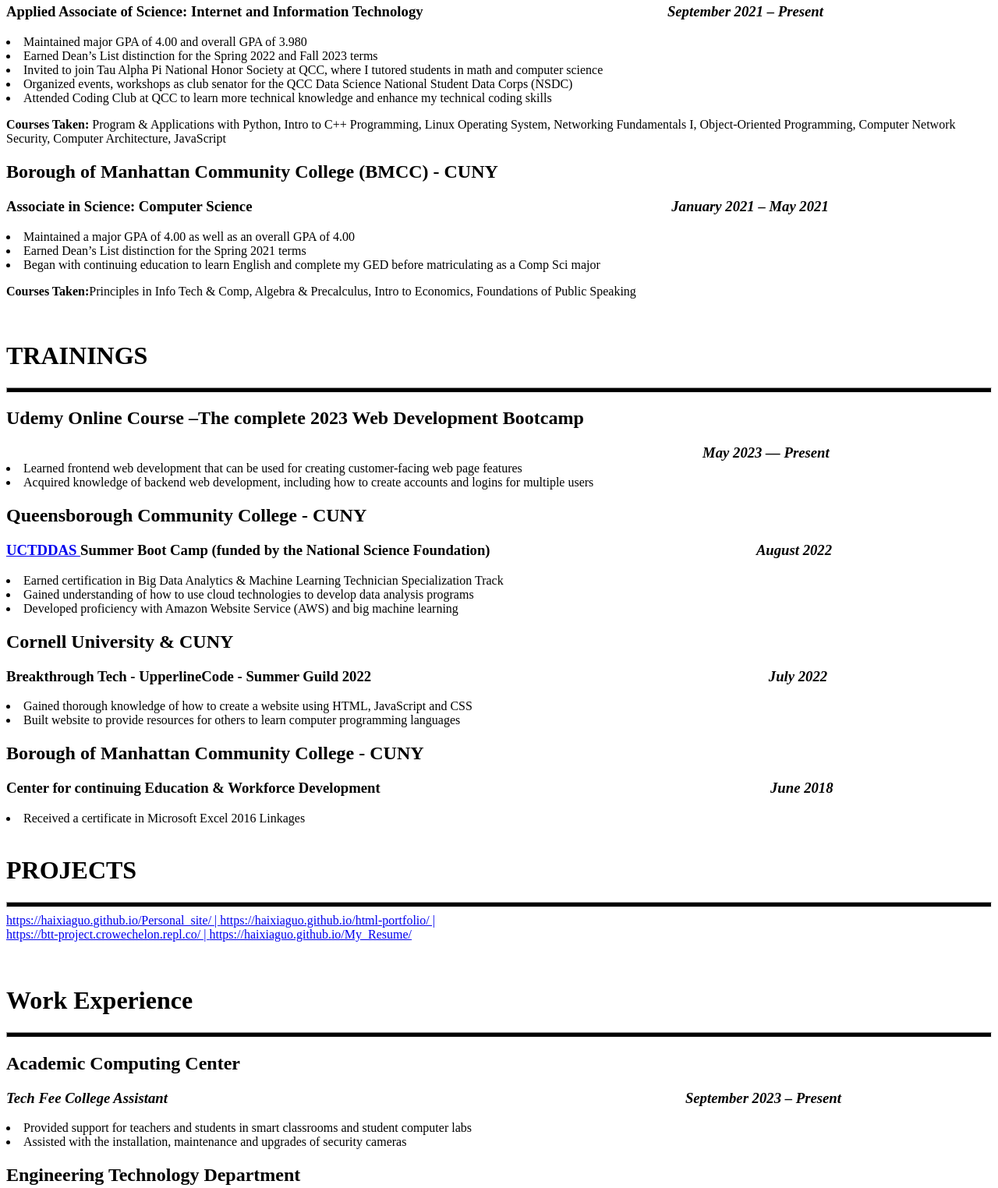
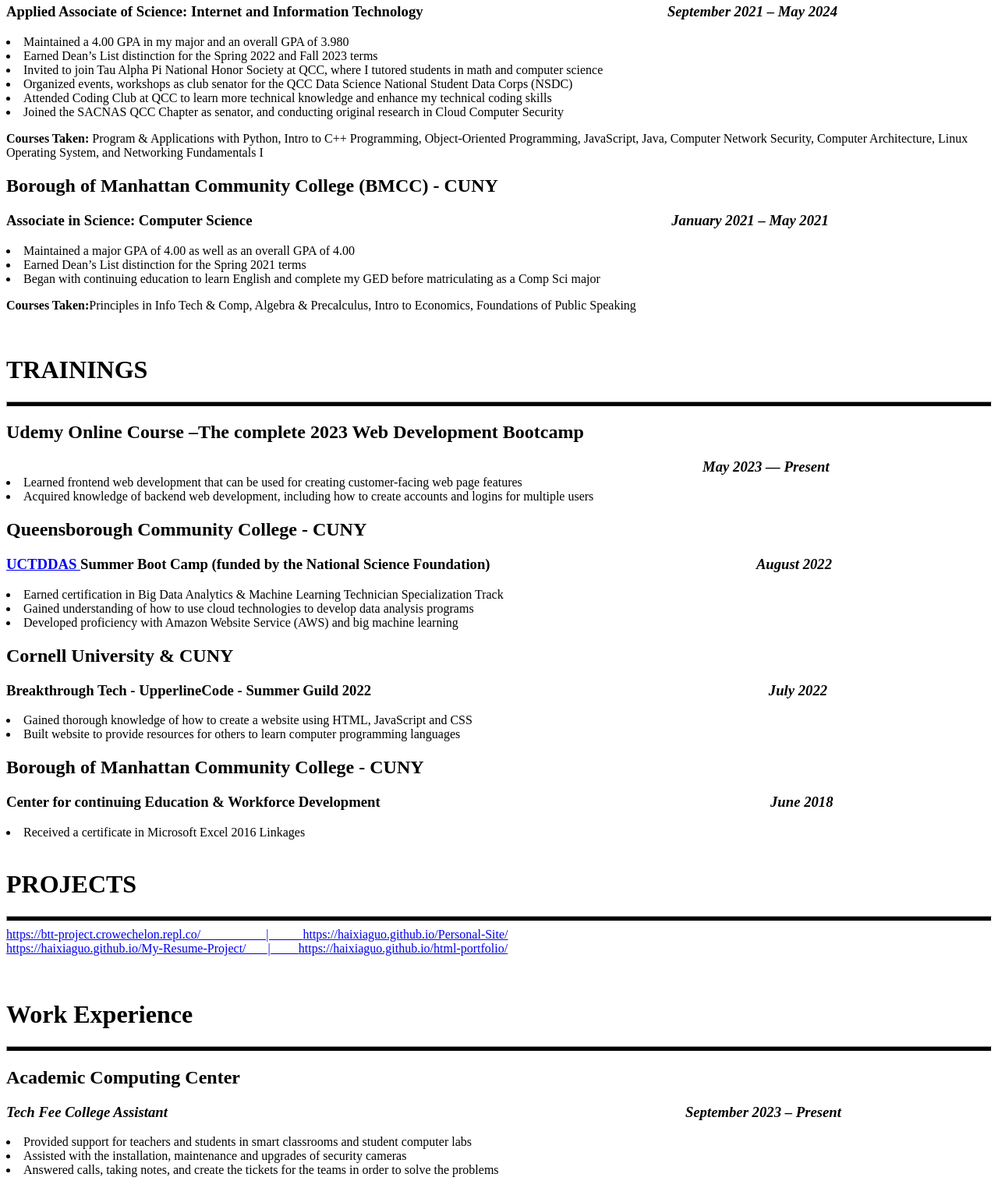
Before and after one commit to haixiaguo/My_NewResume, a plain HTML site: page index.html in a window 1280 px wide. Shown: the part 717-2241 px from the top of the page at 78% size. Drawn offline with Linux system fonts and the light colour scheme.

Commit message:
Add files via upload

```diff
--- a/index.html
+++ b/index.html
@@ -34,17 +34,18 @@
      <h3>Applied Associate of Science:  Internet and Information Technology &nbsp; &nbsp;
         &nbsp; &nbsp; &nbsp; &nbsp;&nbsp; &nbsp; &nbsp;&nbsp; &nbsp; &nbsp;&nbsp;&nbsp; &nbsp; &nbsp; &nbsp; &nbsp;
         &nbsp;&nbsp; &nbsp; &nbsp;&nbsp; &nbsp; &nbsp;&nbsp;&nbsp; &nbsp; &nbsp; &nbsp; &nbsp; &nbsp;&nbsp; &nbsp; &nbsp;&nbsp; &nbsp;
-        &nbsp;&nbsp;<i>September 2021 – Present </i></h3
-     <ul  >
-        <li>Maintained major GPA of 4.00 and overall GPA of 3.980</li>
+        &nbsp;&nbsp;<i>September 2021 – May 2024 </i></h3
+     <ul>
+        <li>Maintained a 4.00 GPA in my major and an overall GPA of 3.980</li>
         <li>Earned Dean’s List distinction for the Spring 2022 and Fall 2023 terms</li>
         <li>Invited to join Tau Alpha Pi National Honor Society at QCC, where I tutored students in math and computer science</li>
         <li>Organized events, workshops as club senator for the QCC Data Science National Student Data Corps (NSDC)</li>
         <li>Attended Coding Club at QCC to learn more technical knowledge and enhance my technical coding skills</li>
+        <li>Joined the SACNAS QCC Chapter as senator, and conducting original research in Cloud Computer Security </li>
      </ul>
-     <p><b>Courses Taken:</b>  Program & Applications with Python, Intro to C++ Programming,
-        Linux Operating System, Networking Fundamentals I, Object-Oriented Programming,
-        Computer Network Security, Computer Architecture, JavaScript</p>
+     <p><b>Courses Taken:</b> Program & Applications with Python, Intro to C++ Programming, Object-Oriented Programming, JavaScript, Java,
+        Computer Network Security, Computer Architecture, Linux Operating System, and Networking Fundamentals I
+     </p>
 
     <h2 >Borough of Manhattan Community College (BMCC) - CUNY</h2>
     <h3>Associate in Science: Computer Science &nbsp; &nbsp;
@@ -117,10 +118,11 @@
    <br />
    <h1>PROJECTS</h1>
    <hr style="height: 5px; background-color: black  " />
-   <a href = "https://haixiaguo.github.io/Personal_site/"> https://haixiaguo.github.io/Personal_site/ | </a>
-   <a href = "https://haixiaguo.github.io/html-portfolio/ "> https://haixiaguo.github.io/html-portfolio/ | <br /></a>
-   <a href = " https://btt-project.crowechelon.repl.co/">  https://btt-project.crowechelon.repl.co/ | </a>
-   <a href = "https://haixiaguo.github.io/My_Resume/"> https://haixiaguo.github.io/My_Resume/  </a>
+   <a href = "https://btt-project.crowechelon.repl.co/ ">         https://btt-project.crowechelon.repl.co/    &nbsp; &nbsp; &nbsp;&nbsp; &nbsp; &nbsp; &nbsp; &nbsp;&nbsp; &nbsp; &nbsp;  |&nbsp; &nbsp; &nbsp;&nbsp; &nbsp; &nbsp; </a>
+   <a href = "https://haixiaguo.github.io/Personal-Site/  ">      https://haixiaguo.github.io/Personal-Site/  <br /></a>
+   <a href = "  https://haixiaguo.github.io/My-Resume-Project/ "> https://haixiaguo.github.io/My-Resume-Project/ &nbsp; &nbsp; &nbsp;     |&nbsp; &nbsp; &nbsp;&nbsp; &nbsp;  </a>
+   <a href = "https://haixiaguo.github.io/html-portfolio/ ">      https://haixiaguo.github.io/html-portfolio/
+</a>
 
 
     <!--done   -->
@@ -139,6 +141,7 @@
        <ul>
         <li> Provided support for teachers and students in smart classrooms and student computer labs</li>
         <li> Assisted with the installation, maintenance and upgrades of security cameras</li>
+        <li>Answered calls, taking notes, and create the tickets for the teams in order to solve the problems </li>
        </ul>
 
 
@@ -182,9 +185,9 @@
             &nbsp; &nbsp;  &nbsp; &nbsp; &nbsp;&nbsp; &nbsp; &nbsp; &nbsp;&nbsp; &nbsp; &nbsp;  &nbsp; &nbsp; &nbsp; &nbsp;
             &nbsp;  November 2018 – January 2019 </i></h3
        <ul>
-           <li>Assisted a person with a disability with all daily living activities</li>
-           <li>Helped convalescents efficiently with daily living activities </li>
-           <li>Creatively helped patient to have a comfortable and delighted living circumstance </li>
+           <li>Assisted an individual with a disability in completing all daily living activities </li>
+           <li>Created a comfortable and joyful living environment for patient </li>
+           <li>Provided nutrition recipes to help patient to keep on a healthy diet according to doctor’s advice </li>
 
        </ul>
 
@@ -219,7 +222,7 @@
      <br>
      <h2>River of Life Christian Church </h2
      <ul>
-        <li>Taught scripture to fellow community members as vice director of a bible study group</li>
+        <li>Taught scripture to fellow community members as Vice Director of a bible study group</li>
          <li> Helped prepare a calendar of special events throughout the year to recruit new congregants</li>
          <li> Conducted outreach in key geographical areas to spread awareness about the church’s mission and activities </li>
          <li>Served as point of contact for new members, and also performed in regular choir services</li>
```
